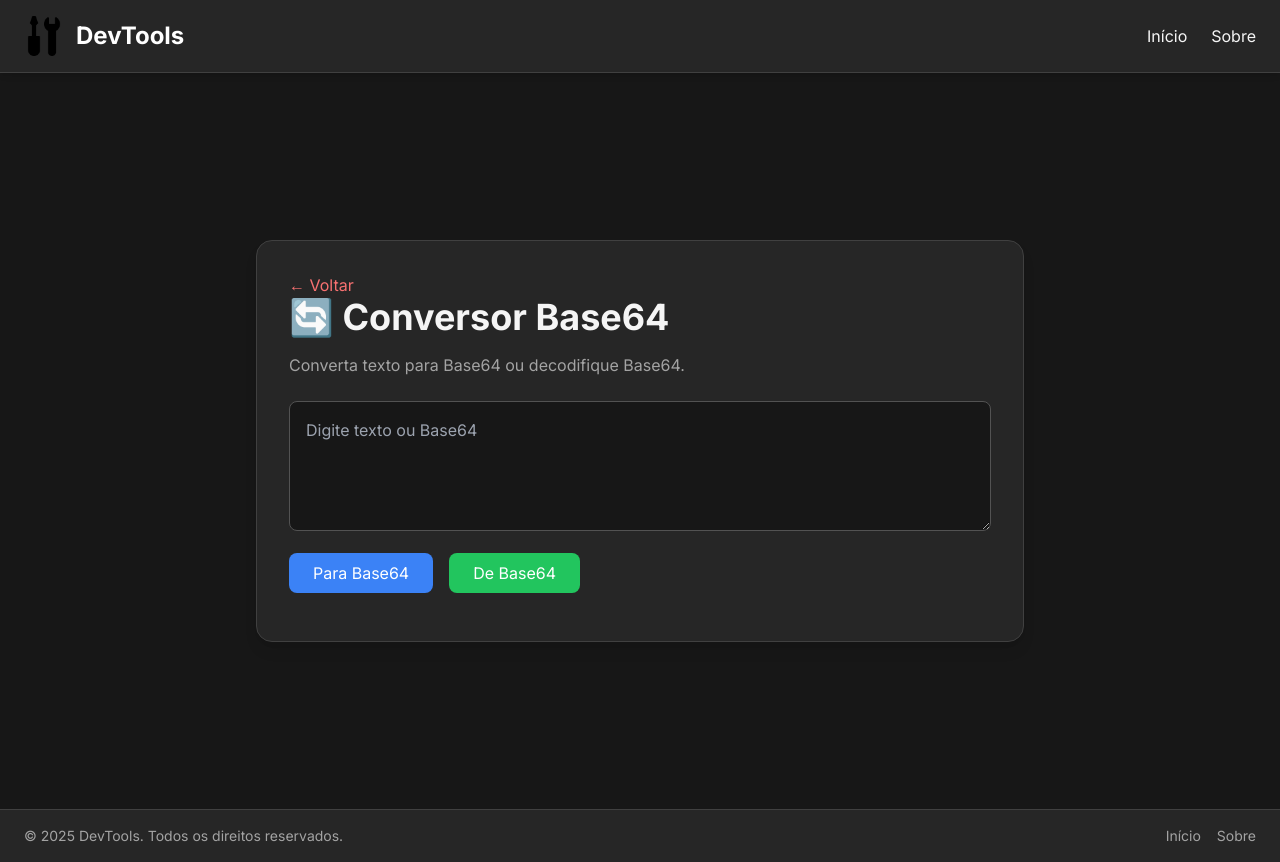
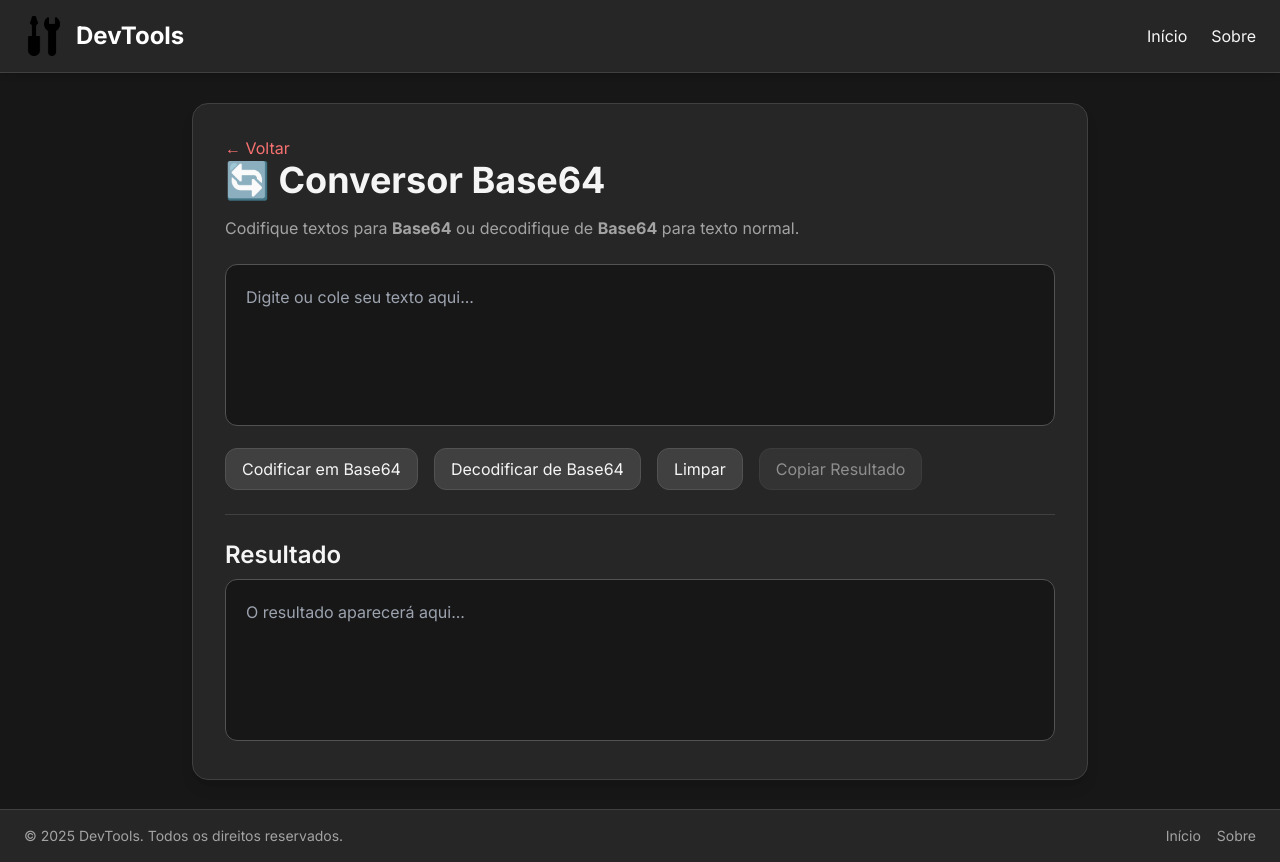
Before and after one commit to LHenrique-Marques/devtools-henrique, a Next.js app: page /conversor-base64 in a window 1280 px wide. Built offline with nearby package versions, Linux system fonts and the light colour scheme.

Commit message:
ajustando o conversor

```diff
--- /dev/null
+++ b/app/conversor-base64/conversor-base64-client.tsx
@@ -0,0 +1,105 @@
+'use client';
+
+import { useState } from 'react';
+import Link from 'next/link';
+
+export default function ConversorBase64() {
+  const [input, setInput] = useState('');
+  const [resultado, setResultado] = useState('');
+
+  const encodeBase64 = () => {
+    try {
+      const encoded = btoa(input);
+      setResultado(encoded);
+    } catch (error) {
+      alert('Erro ao codificar! Verifique seu texto.');
+    }
+  };
+
+  const decodeBase64 = () => {
+    try {
+      const decoded = atob(input);
+      setResultado(decoded);
+    } catch (error) {
+      alert('Base64 inválido!');
+    }
+  };
+
+  const limpar = () => {
+    setInput('');
+    setResultado('');
+  };
+
+  const copiar = () => {
+    navigator.clipboard.writeText(resultado);
+    alert('Resultado copiado!');
+  };
+
+  return (
+    <main className="flex items-center justify-center min-h-[calc(100vh-64px)] bg-neutral-900 text-neutral-100 px-4">
+      <div className="bg-neutral-800 border border-neutral-700 rounded-2xl shadow-lg p-8 max-w-4xl w-full">
+
+        {/* Voltar */}
+        <Link href="/" className="mb-4 text-red-400 hover:underline">&larr; Voltar</Link>
+
+        {/* Título */}
+        <h1 className="text-4xl font-bold mb-4">🔄 Conversor Base64</h1>
+        <p className="mb-6 text-neutral-400">
+          Codifique textos para <strong>Base64</strong> ou decodifique de <strong>Base64</strong> para texto normal.
+        </p>
+
+        {/* Input */}
+        <textarea
+          value={input}
+          onChange={(e) => setInput(e.target.value)}
+          rows={5}
+          className="w-full p-5 border border-neutral-600 rounded-xl mb-4 bg-neutral-900 text-neutral-100 resize-none focus:outline-none focus:ring-2 focus:ring-red-500"
+          placeholder="Digite ou cole seu texto aqui..."
+        />
+
+        {/* Botões */}
+        <div className="flex flex-wrap gap-4 mb-6">
+          <button
+            onClick={encodeBase64}
+            className="bg-neutral-700 border border-neutral-600 rounded-xl px-4 py-2 hover:bg-neutral-600 transition"
+          >
+            Codificar em Base64
+          </button>
+          <button
+            onClick={decodeBase64}
+            className="bg-neutral-700 border border-neutral-600 rounded-xl px-4 py-2 hover:bg-neutral-600 transition"
+          >
+            Decodificar de Base64
+          </button>
+          <button
+            onClick={limpar}
+            className="bg-neutral-700 border border-neutral-600 rounded-xl px-4 py-2 hover:bg-neutral-600 transition"
+          >
+            Limpar
+          </button>
+          <button
+            onClick={copiar}
+            disabled={!resultado}
+            className={`${
+              resultado ? 'hover:bg-neutral-600' : 'opacity-50 cursor-not-allowed'
+            } bg-neutral-700 border border-neutral-600 rounded-xl px-4 py-2 transition`}
+          >
+            Copiar Resultado
+          </button>
+        </div>
+
+        {/* Resultado */}
+        <div className="border-t border-neutral-700 pt-6">
+          <h2 className="text-2xl font-semibold mb-2">Resultado</h2>
+          <textarea
+            value={resultado}
+            readOnly
+            rows={5}
+            className="w-full p-5 border border-neutral-600 rounded-xl bg-neutral-900 text-neutral-100 resize-none"
+            placeholder="O resultado aparecerá aqui..."
+          />
+        </div>
+      </div>
+    </main>
+  );
+}
--- a/app/conversor-base64/page.tsx
+++ b/app/conversor-base64/page.tsx
@@ -1,42 +1,10 @@
-'use client';
-import { useState } from 'react';
-import Link from 'next/link';
+import { Metadata } from 'next';
+import ConversorBase64 from './conversor-base64-client';
+export const metadata: Metadata = {
+  title: 'Contador de Caracteres | DevTools',
+  description: 'Calcule facilmente quantos caracteres e palavras tem no seu texto com essa ferramenta online gratuita do DevTools.',
+};
 
-export default function ConversorBase64() {
-  const [texto, setTexto] = useState('');
-  const [resultado, setResultado] = useState('');
-
-  const toBase64 = () => setResultado(btoa(texto));
-  const fromBase64 = () => {
-    try {
-      setResultado(atob(texto));
-    } catch {
-      setResultado('Base64 inválido');
-    }
-  };
-
-  return (
-    <main className="flex items-center justify-center min-h-[calc(100vh-64px)] bg-neutral-900 text-neutral-100 px-4">
-      <div className="bg-neutral-800 border border-neutral-700 rounded-2xl shadow-lg p-8 max-w-3xl w-full">
-        <Link href="/" className="text-red-400 hover:underline">&larr; Voltar</Link>
-        <h1 className="text-4xl font-bold mb-4">🔄 Conversor Base64</h1>
-        <p className="mb-6 text-neutral-400">Converta texto para Base64 ou decodifique Base64.</p>
-
-        <textarea
-          value={texto}
-          onChange={(e) => setTexto(e.target.value)}
-          rows={4}
-          className="w-full p-4 border border-neutral-600 rounded-lg bg-neutral-900 text-neutral-100 mb-4"
-          placeholder="Digite texto ou Base64"
-        />
-
-        <div className="flex gap-4 mb-4">
-          <button onClick={toBase64} className="bg-blue-500 hover:bg-blue-600 text-white px-6 py-2 rounded-lg">Para Base64</button>
-          <button onClick={fromBase64} className="bg-green-500 hover:bg-green-600 text-white px-6 py-2 rounded-lg">De Base64</button>
-        </div>
-
-        {resultado && <div className="text-xl"><p><strong>Resultado:</strong> {resultado}</p></div>}
-      </div>
-    </main>
-  );
-}
+export default function Page() {
+  return <ConversorBase64/>;
+};
```
